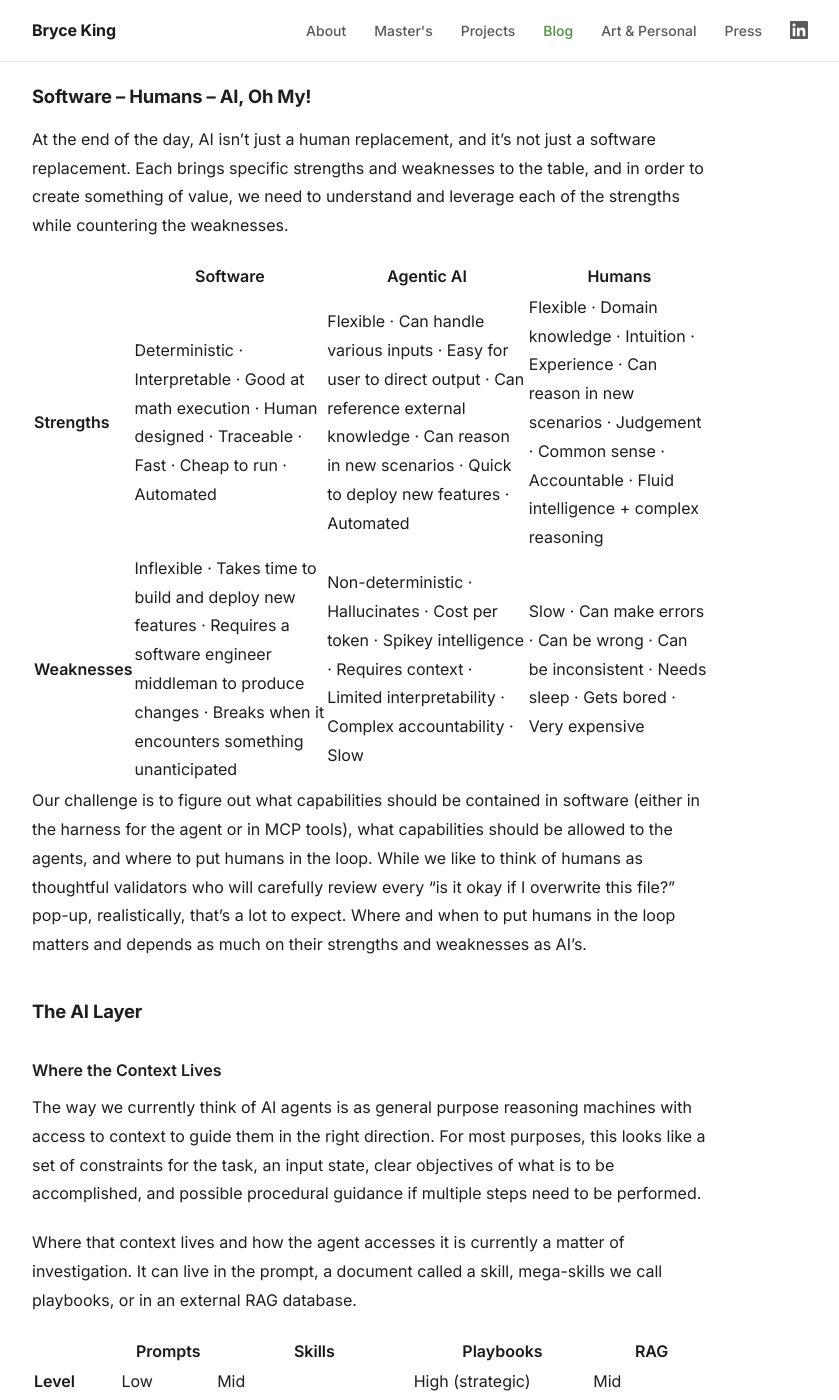
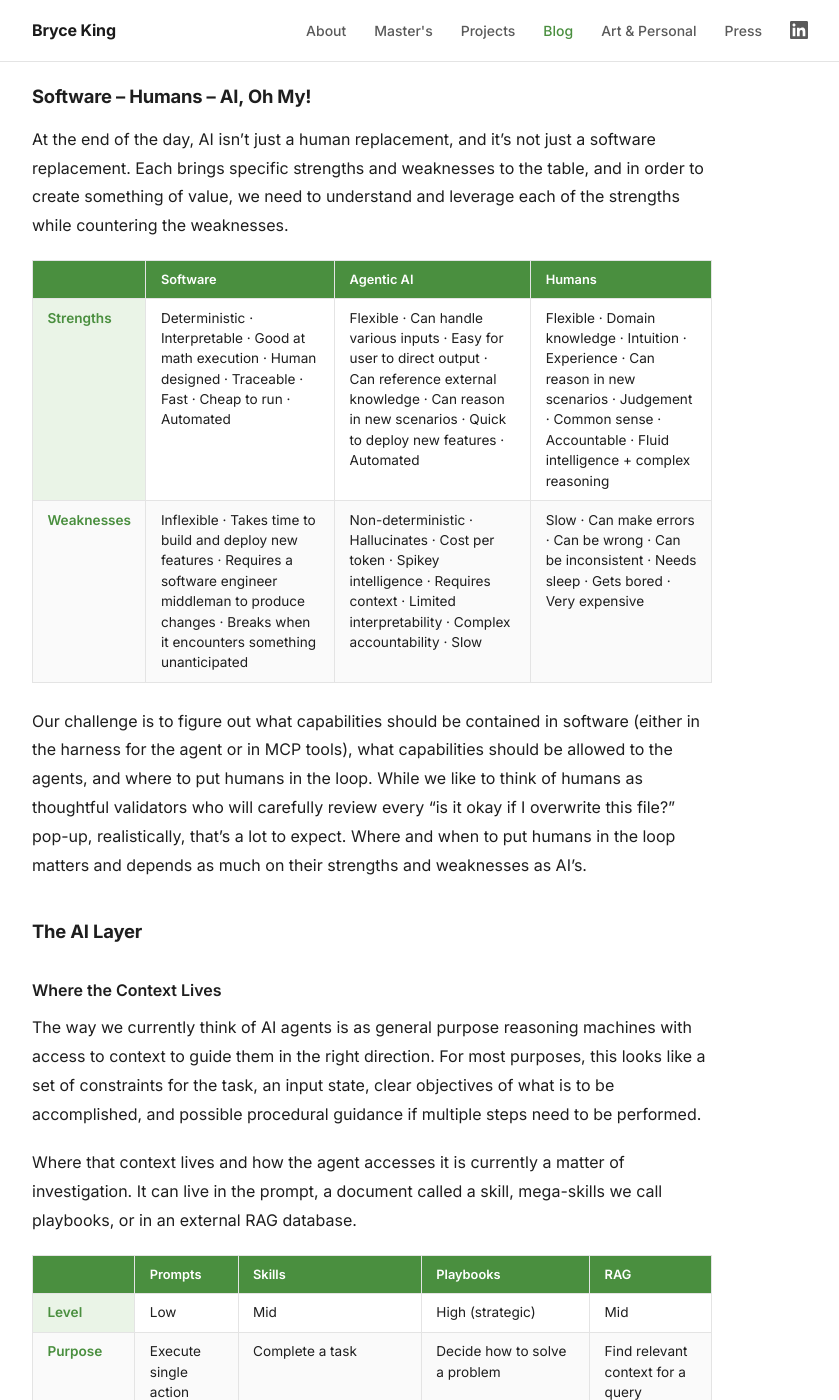
Before and after one commit to be-king/be-king.github.io, a Jekyll site: the page built from _posts/2026-05-06-hybrid-agentic-systems.md, in a window 1280 px wide and 1400 px high, scrolled down 954 px. Shown: the whole window, without its empty margins (220-1059 px from the left). Built offline with Jekyll 4.4.1, drawn with Linux system fonts in a browser that asks for light colours.

Commit message:
Style blog post tables: add borders, green headers, color-coded row labels
Co-Authored-By: Claude Sonnet 4.6 <noreply@anthropic.com>

```diff
--- a/_posts/2026-05-06-hybrid-agentic-systems.md
+++ b/_posts/2026-05-06-hybrid-agentic-systems.md
@@ -21,10 +21,30 @@ We want to imagine the future and determine what we need to learn in order to ma
 
 At the end of the day, AI isn't just a human replacement, and it's not just a software replacement. Each brings specific strengths and weaknesses to the table, and in order to create something of value, we need to understand and leverage each of the strengths while countering the weaknesses.
 
-| | **Software** | **Agentic AI** | **Humans** |
-|---|---|---|---|
-| **Strengths** | Deterministic · Interpretable · Good at math execution · Human designed · Traceable · Fast · Cheap to run · Automated | Flexible · Can handle various inputs · Easy for user to direct output · Can reference external knowledge · Can reason in new scenarios · Quick to deploy new features · Automated | Flexible · Domain knowledge · Intuition · Experience · Can reason in new scenarios · Judgement · Common sense · Accountable · Fluid intelligence + complex reasoning |
-| **Weaknesses** | Inflexible · Takes time to build and deploy new features · Requires a software engineer middleman to produce changes · Breaks when it encounters something unanticipated | Non-deterministic · Hallucinates · Cost per token · Spikey intelligence · Requires context · Limited interpretability · Complex accountability · Slow | Slow · Can make errors · Can be wrong · Can be inconsistent · Needs sleep · Gets bored · Very expensive |
+<table>
+  <thead>
+    <tr>
+      <th></th>
+      <th>Software</th>
+      <th>Agentic AI</th>
+      <th>Humans</th>
+    </tr>
+  </thead>
+  <tbody>
+    <tr>
+      <td class="row-label">Strengths</td>
+      <td>Deterministic · Interpretable · Good at math execution · Human designed · Traceable · Fast · Cheap to run · Automated</td>
+      <td>Flexible · Can handle various inputs · Easy for user to direct output · Can reference external knowledge · Can reason in new scenarios · Quick to deploy new features · Automated</td>
+      <td>Flexible · Domain knowledge · Intuition · Experience · Can reason in new scenarios · Judgement · Common sense · Accountable · Fluid intelligence + complex reasoning</td>
+    </tr>
+    <tr>
+      <td class="row-label">Weaknesses</td>
+      <td>Inflexible · Takes time to build and deploy new features · Requires a software engineer middleman to produce changes · Breaks when it encounters something unanticipated</td>
+      <td>Non-deterministic · Hallucinates · Cost per token · Spikey intelligence · Requires context · Limited interpretability · Complex accountability · Slow</td>
+      <td>Slow · Can make errors · Can be wrong · Can be inconsistent · Needs sleep · Gets bored · Very expensive</td>
+    </tr>
+  </tbody>
+</table>
 
 Our challenge is to figure out what capabilities should be contained in software (either in the harness for the agent or in MCP tools), what capabilities should be allowed to the agents, and where to put humans in the loop. While we like to think of humans as thoughtful validators who will carefully review every "is it okay if I overwrite this file?" pop-up, realistically, that's a lot to expect. Where and when to put humans in the loop matters and depends as much on their strengths and weaknesses as AI's.
 
@@ -36,12 +56,47 @@ The way we currently think of AI agents is as general purpose reasoning machines
 
 Where that context lives and how the agent accesses it is currently a matter of investigation. It can live in the prompt, a document called a skill, mega-skills we call playbooks, or in an external RAG database.
 
-| | **Prompts** | **Skills** | **Playbooks** | **RAG** |
-|---|---|---|---|---|
-| **Level** | Low | Mid | High (strategic) | Mid |
-| **Purpose** | Execute single action | Complete a task | Decide how to solve a problem | Find relevant context for a query |
-| **Logic** | None | Encapsulated steps, calls tools and sometimes agents | Decision making, branching, calls skills, tools, agents | None |
-| **Reusability** | Low | High (task level) | Medium (context specific) | Low |
+<table>
+  <thead>
+    <tr>
+      <th></th>
+      <th>Prompts</th>
+      <th>Skills</th>
+      <th>Playbooks</th>
+      <th>RAG</th>
+    </tr>
+  </thead>
+  <tbody>
+    <tr>
+      <td class="row-label">Level</td>
+      <td>Low</td>
+      <td>Mid</td>
+      <td>High (strategic)</td>
+      <td>Mid</td>
+    </tr>
+    <tr>
+      <td class="row-label">Purpose</td>
+      <td>Execute single action</td>
+      <td>Complete a task</td>
+      <td>Decide how to solve a problem</td>
+      <td>Find relevant context for a query</td>
+    </tr>
+    <tr>
+      <td class="row-label">Logic</td>
+      <td>None</td>
+      <td>Encapsulated steps, calls tools and sometimes agents</td>
+      <td>Decision making, branching, calls skills, tools, agents</td>
+      <td>None</td>
+    </tr>
+    <tr>
+      <td class="row-label">Reusability</td>
+      <td>Low</td>
+      <td>High (task level)</td>
+      <td>Medium (context specific)</td>
+      <td>Low</td>
+    </tr>
+  </tbody>
+</table>
 
 Especially as the amount of context required for a given task or operation grows, the challenge of storing that context in a way that is easily retrievable by the agent when it needs it grows as well.
 
--- a/assets/css/style.scss
+++ b/assets/css/style.scss
@@ -575,6 +575,39 @@ section {
     margin: 2rem 0;
   }
 
+  table {
+    width: 100%;
+    border-collapse: collapse;
+    margin-bottom: 1.5rem;
+    font-size: 0.85rem;
+    line-height: 1.5;
+
+    th, td {
+      border: 1px solid var(--border);
+      padding: 0.55rem 0.9rem;
+      text-align: left;
+      vertical-align: top;
+    }
+
+    thead th {
+      background: var(--green);
+      color: white;
+      font-weight: 600;
+      font-size: 0.8rem;
+    }
+
+    tbody tr:nth-child(even) td {
+      background: #fafafa;
+    }
+
+    .row-label {
+      background: var(--green-light);
+      color: var(--green);
+      font-weight: 600;
+      white-space: nowrap;
+    }
+  }
+
   a {
     color: var(--green);
     text-decoration: underline;
```
